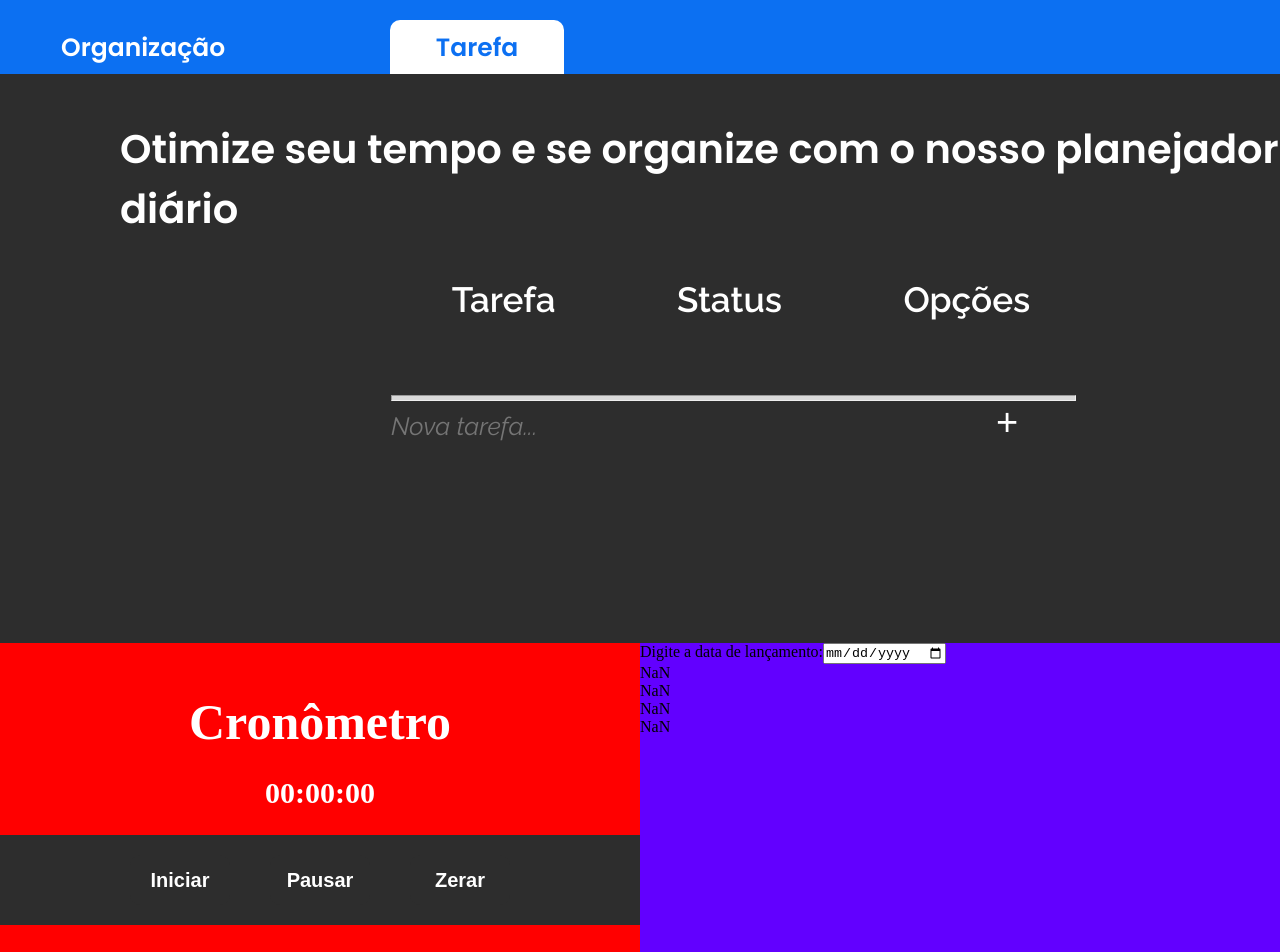
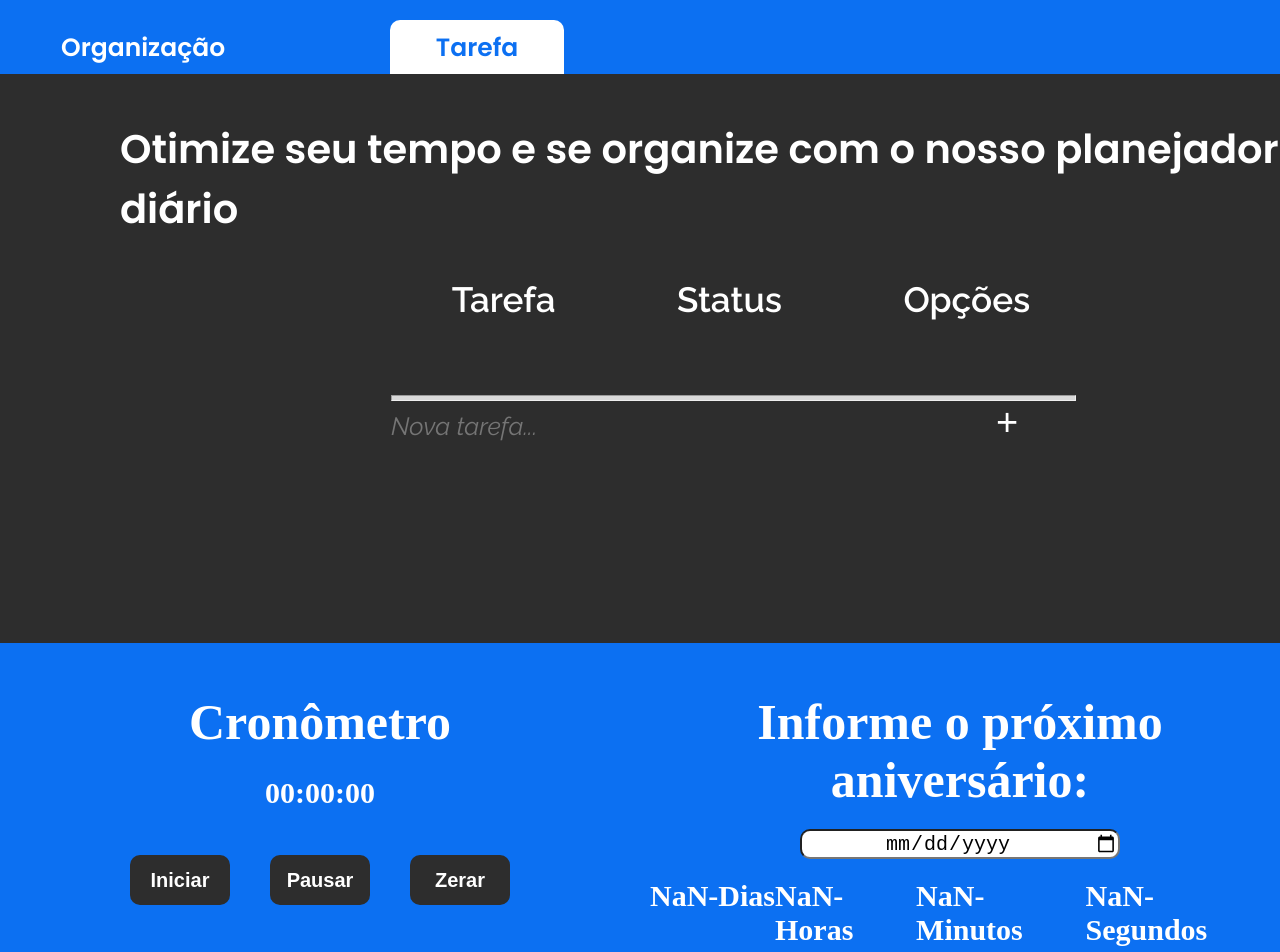
Before and after one commit to MatheusNascimento99/Interface-To--Do--List, a React (Vite) app in the folder Interface/: page /Organizador in a window 1280 px wide. Shown: the top 952 px of the page. Built offline with nearby package versions, Linux system fonts and the light colour scheme; a web font is replaced by a local one.

Commit message:
finalizado estilos das novas funcionalidades

```diff
--- a/Interface/src/componentes/ContadorNiver.jsx
+++ b/Interface/src/componentes/ContadorNiver.jsx
@@ -1,4 +1,4 @@
-
+import "../componentes/ContadorNiver.scss";
 import { useState, useEffect } from 'react';
 
 const ContadorNiver = () => {
@@ -33,9 +33,9 @@ const ContadorNiver = () => {
     const formatoTempo = (tempo) => (tempo < 10 ? `0${tempo}` : tempo);
 
     return (
-        <div className='contagem'>
-            <div >
-                <label htmlFor="dataLancamento">Digite a data de lançamento:</label>
+        <div >
+            <div className='contagem'>
+                <label htmlFor="dataLancamento"> <h1>Informe o próximo aniversário:</h1></label>
 
                 <input
                     type="date"
@@ -45,11 +45,14 @@ const ContadorNiver = () => {
                 />
             </div>
             <div className='data'>
-                <p id="dia">{finalDias}</p>
-                <p id="hora">{formatoTempo(finalHoras)}</p>
-                <p id="minuto">{formatoTempo(finalMinutos)}</p>
-                <p id="segundo">{formatoTempo(finalSegundos)}</p>
+                <p id="dia">{finalDias}-Dias</p>
+                <p id="hora">{formatoTempo(finalHoras)}-Horas</p>
+                <p id="minuto">{formatoTempo(finalMinutos)}-Minutos</p>
+                <p id="segundo">{formatoTempo(finalSegundos)}-Segundos</p>
             </div>
+
+
+
 
         </div>
 
--- a/Interface/src/componentes/ContadorNiver.scss
+++ b/Interface/src/componentes/ContadorNiver.scss
@@ -1,10 +1,38 @@
+@use '../assets/sass/variables' as *;
+
 .contagem{
     display: flex;
-flex-direction: row;
+    text-align: center;
+    flex-direction: column;
+    align-items: center;
+}
+
+.contagem label h1{
+    margin: 0px;
+    margin-top: 50px;
+    color: $branco-color;
 
 }
 
+#dataLancamento{
+    width: 50%;
+    text-align: center;
+    height: 30px;
+    font-size: 20px;
+    font-weight: 400;
+    margin-top: 20px;
+    border-radius: 10px;
+    margin-bottom: 20px;
+}
+
+
 .data{
-    display: flex;
-    flex-direction: row;
+    display: grid;
+    grid-auto-flow: column;
+    justify-content: space-around;
+    font-size: 30px;
+    color: $branco-color;
+    font-weight: bold;
+    margin-left:10px ;
+    margin-right: 10px;
 }
--- a/Interface/src/componentes/Cronometro.jsx
+++ b/Interface/src/componentes/Cronometro.jsx
@@ -50,7 +50,7 @@ const Cronometro = () => {
       <p >
         {String(horas).padStart(2, '0')}:{String(minutos).padStart(2, '0')}:{String(segundos).padStart(2, '0')}
       </p>
-      <div className='bt'>
+      <div className='btcro'>
       <button onClick={iniciarCronometro}>Iniciar</button>
       <button onClick={pausarCronometro}>Pausar</button>
       <button onClick={zerarCronometro}>Zerar</button>
--- a/Interface/src/componentes/Cronometro.scss
+++ b/Interface/src/componentes/Cronometro.scss
@@ -16,24 +16,27 @@
     color: $branco-color;
     font-weight: bold;
     margin-bottom: 25px;
-
+    background-color:$azul-color
 }
 
 
-.bt{
+.btcro{
     align-items: center;
 }
 
 
 .cro button{
     color: $branco-color ;
+    padding: 0px;
     border-radius: 10px;
     width: 100px;
     height: 50px;
     margin: 20px;
     font-size: 20px;
     font-weight: bold;
-    align-items: center;
-    padding: 0px;
+    cursor: pointer;
+}
 
+.cro button:hover{
+    opacity: 0.7;
 }
--- a/Interface/src/views/Organizador.scss
+++ b/Interface/src/views/Organizador.scss
@@ -159,12 +159,12 @@ button{
 
 .section1{
     width: 100%;
-    background-color: red;
+    background-color:$azul-color;
 
 }
 
 .section2{
-    background-color: rgb(98, 0, 255);
+    background-color:$azul-color;
     width: 100%;
 
 }
```
